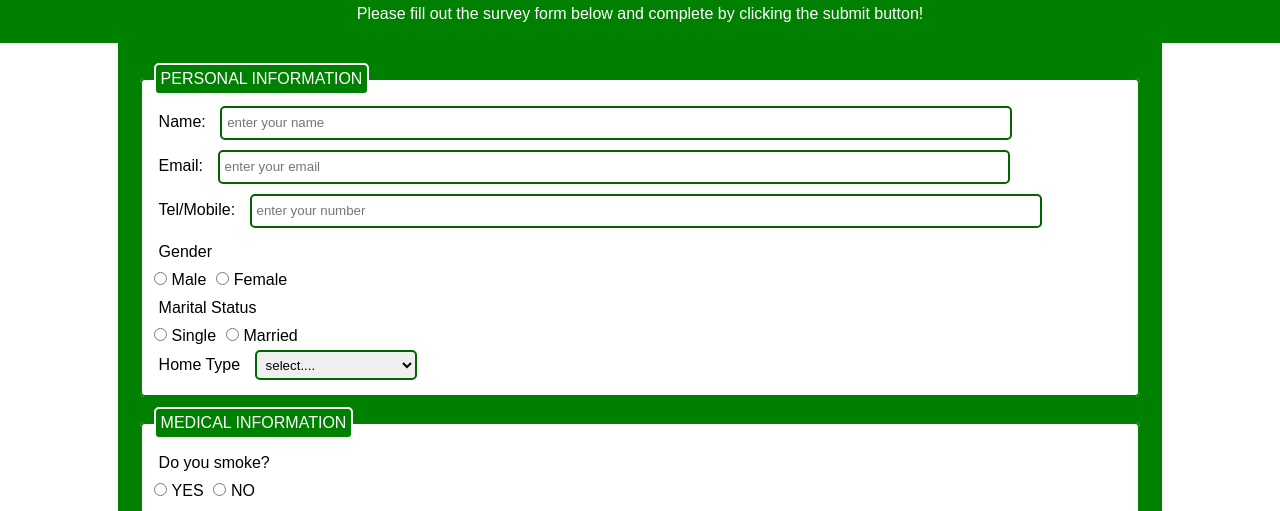
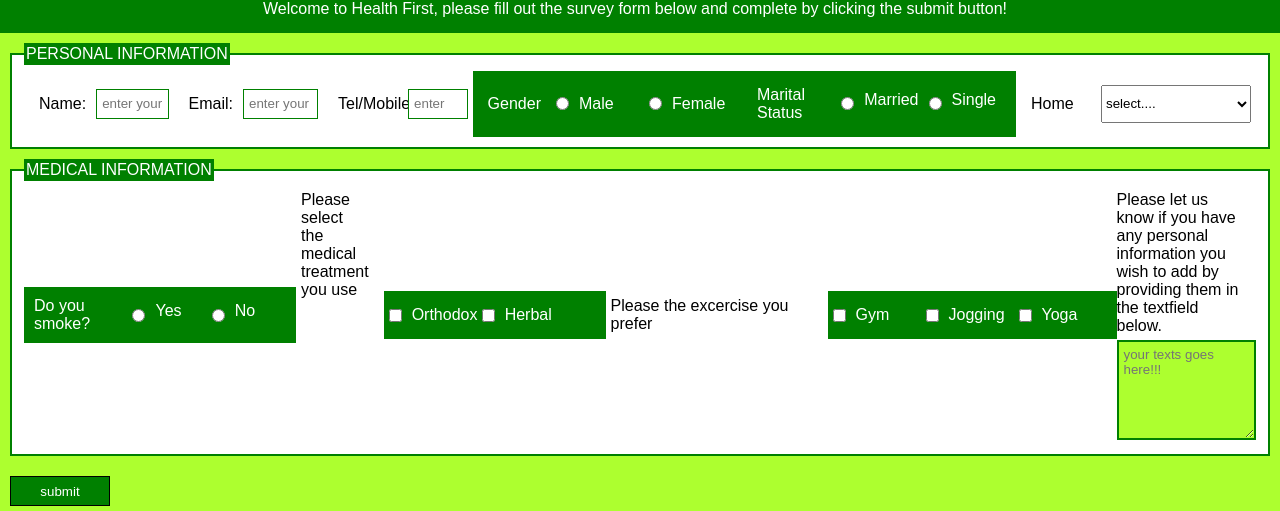
Before and after one commit to vimmystique/vsform, a plain HTML site: page index.html in a window 1280 px wide. Shown: the part 52-563 px from the top of the page. Drawn offline with Linux system fonts and the light colour scheme.

Commit message:
Add files via upload

```diff
--- a/index.html
+++ b/index.html
@@ -3,46 +3,50 @@
 
 <head>
     <title>surveyform</title>
-    <meta charset="utf-8" content="width=device-width, initial-scale=1">
+    <meta name="viewport" content="width=device-width, initial-scale=1.0">
     <link rel="stylesheet" type="text/css" href="style.css">
 </head>
 
 <body>
+<div class="container">
  <div id="head">
-        <h1 id="title">Welcome to HEALTH First</h1>
-        <p id="description">Please fill out the survey form below and complete by clicking the submit button!</p>
+        <h1 id="title">HEALTH First</h1>
+        <p id="description">Welcome to Health First, please fill out the survey form below and complete by clicking the submit button!</p>
 </div>
 
 <form id="survey-form">
-
         <fieldset>
             <legend>PERSONAL INFORMATION</legend>
             <div class="med">
                 <label id="name-label" for="name">Name:</label>
                 <input class="text-input" required id="name" placeholder="enter your name" name="name" type="text">
             </div>
+
             <div class="med">
                 <label id="email-label">Email:</label>
             <input class="text-input" id="email" type="email" required pattern="[^ @]*" placeholder="enter your email" name="email">
             </div>
-            <div>
+            <div class="med">
             <label id="number-label">Tel/Mobile:</label>
             <input class="text-input" id="number" type="number" pattern="[0-9]*" min="10" max="15" name="email" placeholder="enter your number">
             </div>
-            <div>
-            <div><p>Gender</p></div>
-            <input type="radio" value="male" name="gender" id="male"><label for="male">Male</label>
-            <input type="radio" value="female" name="gender" id="female"><label for="female">Female</label>
+            <div class="sm">
+
+            <div class="med">
+            <div class="tag"><p>Gender</p></div>
+            <input class="v-radio" type="radio" value="male" name="gender" id="male"><label for="male">Male</label>
+            <input  class="v-radio" type="radio" value="female" name="gender" id="female"><label for="female">Female</label>
             </div>
-            <div class="div-s cfloat">
-            <p>Marital Status</p>
+
+            <div class="med">
+            <div class="tag"><p>Marital Status</p></div>
+            <input class="v-radio" type="radio" value="male" name="gender" id="male"><label for="male">Married</label>
+            <input  class="v-radio" type="radio" value="female" name="gender" id="female"><label for="female">Single</label>
             </div>
-            <div>
-            <input type="radio" value="single parent" name="marital" id="single"><label for="single">Single</label>
-            <input type="radio" value="married" name="marital" id="married"><label for="married">Married</label>
             </div>
-            <div >
-            <label id="dropdown">Home Type</label>
+
+             <div class="med" >
+            <label id="dropdown">Home</label>
 
             <select id="dropdown" name="home">
               <option>select....</option>
@@ -52,49 +56,46 @@
               <option value="other">Other</option>
             </select>
       </div>
+
         </fieldset>
 
     <fieldset>
      <legend>MEDICAL INFORMATION</legend>
 
-    <div>
-      <p>Do you smoke?</p>
-      </div>
-      <div class="div-l">
-        <input type="radio" value="yes" name="smoke" id="sm-yes"><label for="sm-yes">YES</label>
-        <input type="radio" value="no" name="smoke" id="sm-no"><label for="sm-no">NO</label>
+     <div class="sm">
+            <div class="tag"><p>Do you smoke?</p></div>
+            <input class="v-radio" type="radio" value="yes" name="smoke" id="sm-yes"><label for="sm-yes">Yes</label>
+            <input  class="v-radio" type="radio" value="no" name="smoke" id="sm-no"><label for="sm-no">No</label>
             </div>
 
 
-    <div>
-        <p>Please select the medical treatment you use</p>
+    <div class="md">
+        <p class="tag">Please select the medical treatment you use</p>
             </div>
-      <div>
-       <input type="checkbox" value="orthodox" name="medical-choice">   <label for="orthodox">Orthodox</label>
-          <input type="checkbox" value="herbal" name="medical-choice">   <label for="herbal">Herbal</label>
+      <div class="sm">
+       <input class="v-radio" type="checkbox" value="orthodox" name="medical-choice">   <label for="orthodox">Orthodox</label>
+          <input class="v-radio" type="checkbox" value="herbal" name="medical-choice">   <label for="herbal">Herbal</label>
       </div>
 
-     <div>
+     <div class="med">
         <p>Please the excercise you prefer</p>
             </div>
-      <div>
-       <input type="checkbox" value="threadmill" name="exercise">   <label for="threadmill">Threadmill</label>
-          <input type="checkbox" value="jogging" name="exercise">   <label for="jogging">Jogging</label>
-          <input type="checkbox" value="yoga" name="exercise">   <label for="yoga">Yoga</label>
+      <div class="sm">
+       <input class="v-radio" type="checkbox" value="gym" name="exercise"><label for="threadmill">Gym</label>
+          <input class="v-radio" type="checkbox" value="jogging" name="exercise">   <label for="jogging">Jogging</label>
+          <input class="v-radio" type="checkbox" value="yoga" name="exercise">   <label for="yoga">Yoga</label>
       </div>
         <div>
             <div><p>Please let us know if you have any personal information you wish to add by providing them in the textfield below.</p></div>
-            <textarea></textarea>
+            <textarea placeholder="your texts goes here!!!"></textarea>
             </div>
     </fieldset>
-        <input id="submit" type="submit">
-
-
+    <input id="submit" type="submit" value="submit">
 </form>
-
-<footer><img width="50px" src="vim.png" alt="vimlogo"></footer>
-
-
+<footer><img width="150px" src="freecodecamp_logo.svg" alt="vimlogo">
+    <p>All Rights Reserved. Copyright 2019, Freecodecamp form project</p>
+    <p>Designed by: Frempong Opoku Vincent</p></footer>
+</div>
 
 </body>
 
--- a/style.css
+++ b/style.css
@@ -1,82 +1,112 @@
 *{
     margin: 0px;
     font-family: sans-serif, monospace;
+    box-sizing: border-box;
+}
+.container{
+    display: grid;
+    grid-template-areas:'auto auto auto auto auto';
+    background-color: red;
+
 }
 #head{
+    grid-area:1/ span 6;
+    height:;
     background-color: green;
     padding: 10px;
     color: white;
     text-align: center;
 }
 #survey-form{
+    grid-area: 2 / span 6;
+    background-color:greenyellow
+}
+footer{
+    grid-area: 3/ span 6;
+    padding: 5px;
     background-color: green;
-    width: 80%;
-    margin:auto;
-    padding:10px;
+    text-align: center;
+    color: white;
 }
 legend{
     background-color: green;
+    padding: 2px;
+    color: white;
+}
+fieldset{
+    margin: 10px;
+    background-color: white;
+    border: 2px solid green;
+    display: flex;
+}
+label{
+    width:60px ;
+    margin:10px;
+}
+.med{
+    display:flex;
+    width: 100%;
+
     padding: 5px;
-    border-radius: 5px;
-    border: 2px solid white;
+    margin:auto;
+}
+.sm{
+    display:inline-flex;
+    width: 100%;
+    background-color: green;
+    padding: 5px;
+    margin:auto;
     color: white
 }
-fieldset{
-    border: 2px solid green;
-    border-radius: 5px;
-    width: 95%;
-    margin:10px  auto;
-    background-color: white
+.text-input{
+    width: 80%;
+    border: 1px solid green;
+    height: 30px;
+    padding: 5px;
+    margin: auto;
+}
+.tag{
+   margin:auto 5px
 }
 p{
-    margin: 10px 5px
+    margin: auto 0px;
+    padding: 5px 10px 5px 0px
 }
-select{
+.v-radio{
+    margin: auto 0px
+}
+#submit{
     height: 30px;
-    margin: 5px;
-    border: 2px solid darkgreen;
-    padding: 5px;
-    border-radius: 5px;
+    width: 100px;
+    background-color: green;
+    border: 1px solid black;
+    margin: 10px;
+    color: white;
 }
-.text-input{
+#submit:hover{
+    background-color: greenyellow;
     color: green;
-    width: 80%;
-    height: 20px;
-    margin: 5px;
-    border: 2px solid darkgreen;
-    border-radius: 5px;
+    border: 2px solid green;
+}
+.btn{
+ width: 100%;
+    margin: auto;
+    text-align: center;
+}
+textarea{
+    border: 2px solid green;
+    width: 100%;
+    height: 100px;
+    color: white;
+    background-color: greenyellow;
     padding: 5px;
 }
-textarea{
-    width: 80%;
-    height: auto;
-    border: 2px solid green;
-    border-radius: 5px;
-    background-color: greenyellow;
+@media screen and (max-width: 600px) {
+ .sm{
+    display:block;
+    width: 100%;
+    background-color: green;
+    padding: 5px;
+    margin:auto;
 }
-label{
-    padding: 5px 0px;
-    margin: 10px 5px;
-
 }
-#submit{
-    margin:0px 0px 0px 20px;
-    width: 15%;
-    height: 30px;
-    border: 2px solid black;
-    background-color: greenyellow;
-    border-radius: 5px;
-}
-#submit:hover{
-    border: 2px solid white;
-    background-color: green;
-    color: white;
-}
-.full{
-    width: 100%;
-}
-footer{
-    margin: auto;
-    background-color: green;
-    text-align: center;
-}
```
Also changed, not shown: freecodecamp_logo.svg (added). Lines whose indentation alone changed are shown as unchanged.
